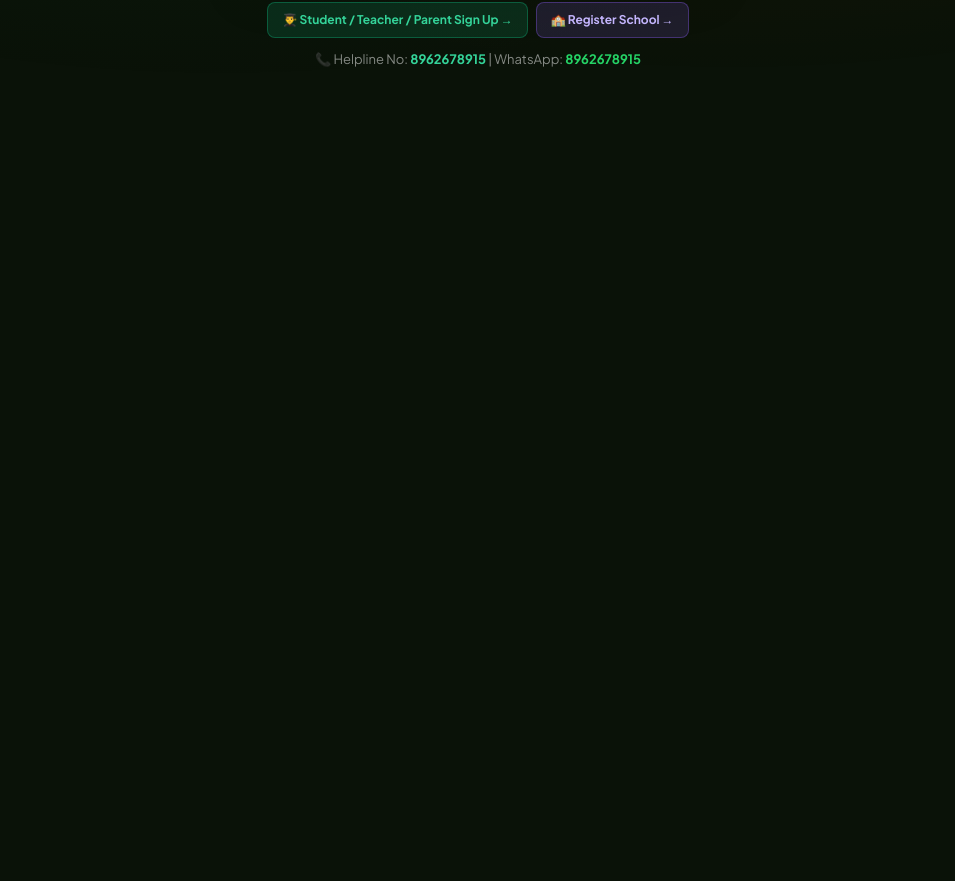
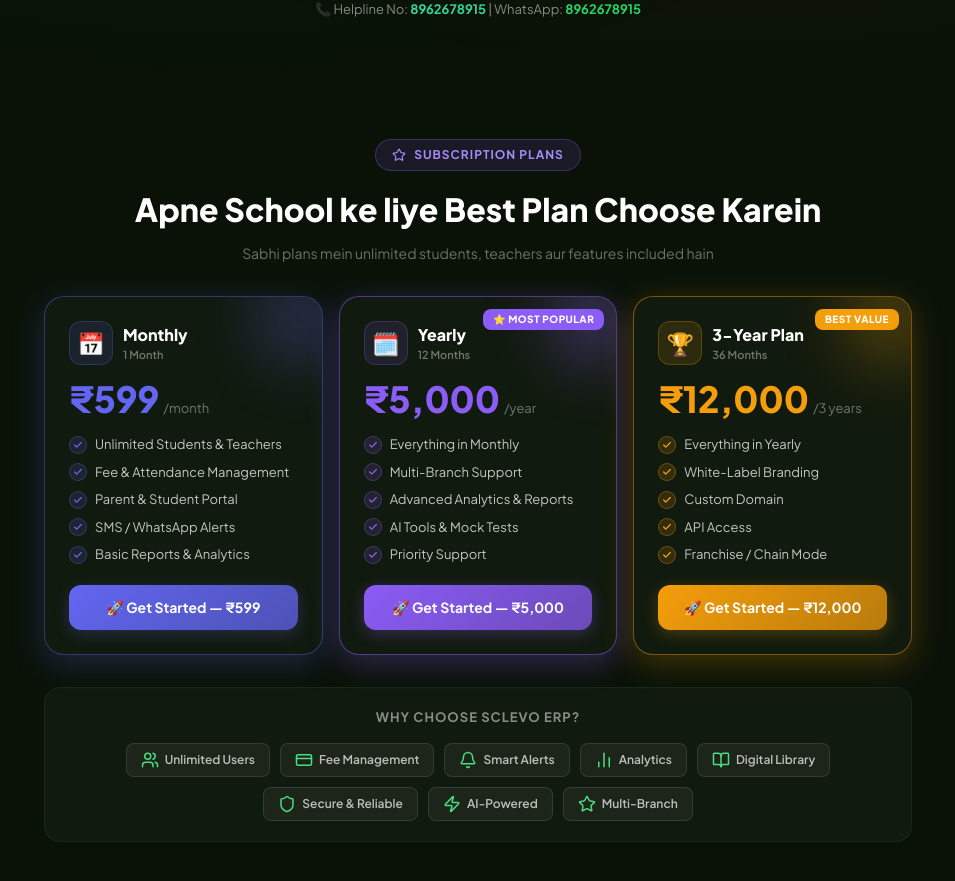
Before and after one commit to haarekasahara1923-wq/scalevoschoolerp, a Next.js app: page /login in a window 1280 px wide. Shown: the part 661-1542 px from the top of the page, without its empty margins (162-1117 px from the left). Before the commit the page ends 800 px from the top, so only its background shows below. Built offline with nearby package versions, Linux system fonts and the light colour scheme; no server answers.

Commit message:
Feat: Subscription plans section on login page + ?plan= auto-select on signup

```diff
--- a/src/app/login/page.tsx
+++ b/src/app/login/page.tsx
@@ -3,7 +3,206 @@ import { useState, useEffect } from 'react'
 import Link from 'next/link'
 import { useRouter } from 'next/navigation'
 import { AuthProvider, useAuth } from '@/contexts/AuthContext'
-import { Eye, EyeOff, ChevronDown } from 'lucide-react'
+import { Eye, EyeOff, ChevronDown, Check, Star, Zap, Shield, Users, BookOpen, BarChart2, Bell, CreditCard } from 'lucide-react'
+
+// ─── Subscription Plans shown below login form ───────────────────────────────
+const LOGIN_PLANS = [
+  {
+    key: 'MONTHLY',
+    label: 'Monthly',
+    emoji: '📅',
+    price: '₹599',
+    period: '/month',
+    duration: '1 Month',
+    color: '#6366f1',
+    glow: 'rgba(99,102,241,0.25)',
+    border: 'rgba(99,102,241,0.4)',
+    features: [
+      'Unlimited Students & Teachers',
+      'Fee & Attendance Management',
+      'Parent & Student Portal',
+      'SMS / WhatsApp Alerts',
+      'Basic Reports & Analytics',
+    ],
+  },
+  {
+    key: 'YEARLY',
+    label: 'Yearly',
+    emoji: '🗓️',
+    price: '₹5,000',
+    period: '/year',
+    duration: '12 Months',
+    color: '#8b5cf6',
+    glow: 'rgba(139,92,246,0.3)',
+    border: 'rgba(139,92,246,0.5)',
+    popular: true,
+    features: [
+      'Everything in Monthly',
+      'Multi-Branch Support',
+      'Advanced Analytics & Reports',
+      'AI Tools & Mock Tests',
+      'Priority Support',
+    ],
+  },
+  {
+    key: 'THREE_YEARLY',
+    label: '3-Year Plan',
+    emoji: '🏆',
+    price: '₹12,000',
+    period: '/3 years',
+    duration: '36 Months',
+    color: '#f59e0b',
+    glow: 'rgba(245,158,11,0.25)',
+    border: 'rgba(245,158,11,0.45)',
+    badge: 'Best Value',
+    features: [
+      'Everything in Yearly',
+      'White-Label Branding',
+      'Custom Domain',
+      'API Access',
+      'Franchise / Chain Mode',
+    ],
+  },
+]
+
+// ─── Feature icon list for the "Why Sclevo?" strip ───────────────────────────
+const WHY_FEATURES = [
+  { icon: <Users size={18} />, label: 'Unlimited Users' },
+  { icon: <CreditCard size={18} />, label: 'Fee Management' },
+  { icon: <Bell size={18} />, label: 'Smart Alerts' },
+  { icon: <BarChart2 size={18} />, label: 'Analytics' },
+  { icon: <BookOpen size={18} />, label: 'Digital Library' },
+  { icon: <Shield size={18} />, label: 'Secure & Reliable' },
+  { icon: <Zap size={18} />, label: 'AI-Powered' },
+  { icon: <Star size={18} />, label: 'Multi-Branch' },
+]
+
+function PricingSection() {
+  const router = useRouter()
+
+  const handlePlanClick = (planKey: string) => {
+    router.push(`/school-signup?plan=${planKey}`)
+  }
+
+  return (
+    <div style={{ width: '100%', maxWidth: '900px', margin: '0 auto', padding: '0 16px 60px' }}>
+      {/* Section heading */}
+      <div style={{ textAlign: 'center', marginBottom: '32px' }}>
+        <div style={{ display: 'inline-flex', alignItems: 'center', gap: '8px', background: 'rgba(139,92,246,0.12)', border: '1px solid rgba(139,92,246,0.3)', borderRadius: '20px', padding: '6px 16px', marginBottom: '14px' }}>
+          <Star size={14} color="#a78bfa" />
+          <span style={{ fontSize: '12px', fontWeight: '700', color: '#a78bfa', letterSpacing: '1px', textTransform: 'uppercase' }}>Subscription Plans</span>
+        </div>
+        <h2 style={{ fontSize: 'clamp(22px,5vw,32px)', fontWeight: '900', color: 'white', margin: '0 0 10px' }}>
+          Apne School ke liye Best Plan Choose Karein
+        </h2>
+        <p style={{ fontSize: '14px', color: 'rgba(255,255,255,0.4)', margin: 0 }}>
+          Sabhi plans mein unlimited students, teachers aur features included hain
+        </p>
+      </div>
+
+      {/* Plan cards */}
+      <div style={{ display: 'grid', gridTemplateColumns: 'repeat(auto-fit, minmax(260px, 1fr))', gap: '16px', marginBottom: '32px' }}>
+        {LOGIN_PLANS.map(plan => (
+          <div
+            key={plan.key}
+            onClick={() => handlePlanClick(plan.key)}
+            style={{
+              background: '#111a0e',
+              border: `1px solid ${plan.border}`,
+              borderRadius: '20px',
+              padding: '24px',
+              cursor: 'pointer',
+              position: 'relative',
+              overflow: 'hidden',
+              transition: 'transform 0.2s, box-shadow 0.2s',
+              boxShadow: `0 8px 32px ${plan.glow}`,
+            }}
+            onMouseEnter={e => {
+              (e.currentTarget as HTMLDivElement).style.transform = 'translateY(-4px)'
+              ;(e.currentTarget as HTMLDivElement).style.boxShadow = `0 16px 48px ${plan.glow}`
+            }}
+            onMouseLeave={e => {
+              (e.currentTarget as HTMLDivElement).style.transform = 'translateY(0)'
+              ;(e.currentTarget as HTMLDivElement).style.boxShadow = `0 8px 32px ${plan.glow}`
+            }}
+          >
+            {/* Glow blob */}
+            <div style={{ position: 'absolute', top: '-30px', right: '-30px', width: '100px', height: '100px', background: plan.glow, borderRadius: '50%', filter: 'blur(30px)', pointerEvents: 'none' }} />
+
+            {/* Popular / Best Value badge */}
+            {(plan.popular || plan.badge) && (
+              <div style={{ position: 'absolute', top: '12px', right: '12px', background: plan.color, borderRadius: '8px', padding: '3px 10px', fontSize: '10px', fontWeight: '800', color: 'white', letterSpacing: '0.5px', textTransform: 'uppercase' }}>
+                {plan.popular ? '⭐ Most Popular' : plan.badge}
+              </div>
+            )}
+
+            {/* Header */}
+            <div style={{ display: 'flex', alignItems: 'center', gap: '10px', marginBottom: '16px' }}>
+              <div style={{ width: '44px', height: '44px', background: `${plan.color}20`, border: `1px solid ${plan.color}40`, borderRadius: '12px', display: 'flex', alignItems: 'center', justifyContent: 'center', fontSize: '22px' }}>
+                {plan.emoji}
+              </div>
+              <div>
+                <div style={{ fontSize: '16px', fontWeight: '800', color: 'white' }}>{plan.label}</div>
+                <div style={{ fontSize: '11px', color: 'rgba(255,255,255,0.4)', fontWeight: '600' }}>{plan.duration}</div>
+              </div>
+            </div>
+
+            {/* Price */}
+            <div style={{ marginBottom: '16px' }}>
+              <span style={{ fontSize: '36px', fontWeight: '900', color: plan.color, lineHeight: 1 }}>{plan.price}</span>
+              <span style={{ fontSize: '13px', color: 'rgba(255,255,255,0.4)', marginLeft: '4px' }}>{plan.period}</span>
+            </div>
+
+            {/* Features */}
+            <ul style={{ listStyle: 'none', padding: 0, margin: '0 0 20px', display: 'flex', flexDirection: 'column', gap: '8px' }}>
+              {plan.features.map(f => (
+                <li key={f} style={{ display: 'flex', alignItems: 'center', gap: '8px', fontSize: '13px', color: 'rgba(255,255,255,0.75)' }}>
+                  <div style={{ width: '18px', height: '18px', borderRadius: '50%', background: `${plan.color}25`, border: `1px solid ${plan.color}50`, display: 'flex', alignItems: 'center', justifyContent: 'center', flexShrink: 0 }}>
+                    <Check size={10} color={plan.color} strokeWidth={3} />
+                  </div>
+                  {f}
+                </li>
+              ))}
+            </ul>
+
+            {/* CTA */}
+            <button
+              style={{
+                width: '100%',
+                padding: '12px',
+                background: `linear-gradient(135deg, ${plan.color}, ${plan.color}bb)`,
+                color: 'white',
+                border: 'none',
+                borderRadius: '12px',
+                fontSize: '14px',
+                fontWeight: '700',
+                cursor: 'pointer',
+                boxShadow: `0 4px 16px ${plan.glow}`,
+              }}
+            >
+              🚀 Get Started — {plan.price}
+            </button>
+          </div>
+        ))}
+      </div>
+
+      {/* Why Sclevo strip */}
+      <div style={{ background: '#111a0e', border: '1px solid rgba(26,92,56,0.25)', borderRadius: '16px', padding: '20px 24px' }}>
+        <div style={{ textAlign: 'center', marginBottom: '16px', fontSize: '13px', fontWeight: '700', color: 'rgba(255,255,255,0.5)', textTransform: 'uppercase', letterSpacing: '1px' }}>
+          Why Choose Sclevo ERP?
+        </div>
+        <div style={{ display: 'flex', flexWrap: 'wrap', gap: '10px', justifyContent: 'center' }}>
+          {WHY_FEATURES.map(wf => (
+            <div key={wf.label} style={{ display: 'flex', alignItems: 'center', gap: '6px', background: 'rgba(255,255,255,0.05)', border: '1px solid rgba(255,255,255,0.1)', borderRadius: '8px', padding: '7px 14px', fontSize: '12px', fontWeight: '600', color: 'rgba(255,255,255,0.7)' }}>
+              <span style={{ color: '#4ade80' }}>{wf.icon}</span>
+              {wf.label}
+            </div>
+          ))}
+        </div>
+      </div>
+    </div>
+  )
+}
 
 const SCHOOL_TENANT_ID = process.env.NEXT_PUBLIC_SCHOOL_TENANT_ID || ''
 
@@ -71,7 +270,7 @@ function LoginForm() {
   const isAdminSubRole = !!selectedAdminSub
 
   return (
-    <div style={{ minHeight: '100vh', background: '#0a1208', display: 'flex', alignItems: 'center', justifyContent: 'center', padding: '20px' }}>
+    <div style={{ minHeight: '100vh', background: '#0a1208', display: 'flex', flexDirection: 'column', alignItems: 'center', padding: '20px 20px 0' }}>
       <div style={{ position: 'fixed', inset: 0, background: 'radial-gradient(ellipse at 30% 50%, rgba(26,92,56,0.12) 0%, transparent 60%)', pointerEvents: 'none' }} />
       <div style={{ position: 'fixed', inset: 0, background: 'radial-gradient(ellipse at 70% 50%, rgba(249,115,22,0.06) 0%, transparent 60%)', pointerEvents: 'none' }} />
 
@@ -225,6 +424,7 @@ export default function LoginPage() {
   return (
     <AuthProvider>
       <LoginForm />
+      <PricingSection />
     </AuthProvider>
   )
 }
--- a/src/app/school-signup/page.tsx
+++ b/src/app/school-signup/page.tsx
@@ -1,6 +1,6 @@
 'use client'
-import { useState } from 'react'
-import { useRouter } from 'next/navigation'
+import { useState, useEffect } from 'react'
+import { useRouter, useSearchParams } from 'next/navigation'
 import Link from 'next/link'
 import { Eye, EyeOff, Check } from 'lucide-react'
 
@@ -47,6 +47,7 @@ const PLANS = [
 
 export default function SchoolSignupPage() {
   const router = useRouter()
+  const searchParams = useSearchParams()
   const [step, setStep] = useState<1 | 2 | 3>(1) // 1=School Info, 2=Admin Credentials, 3=Plan Selection
   const [loading, setLoading] = useState(false)
   const [error, setError] = useState('')
@@ -54,6 +55,17 @@ export default function SchoolSignupPage() {
   const [showConfirm, setShowConfirm] = useState(false)
   const [selectedPlan, setSelectedPlan] = useState<string | null>(null)
   const [paymentLoading, setPaymentLoading] = useState(false)
+
+  // Auto-select plan from ?plan= query param (coming from login page)
+  useEffect(() => {
+    const planParam = searchParams.get('plan')
+    if (planParam) {
+      const validKeys = PLANS.map(p => p.key)
+      if (validKeys.includes(planParam)) {
+        setSelectedPlan(planParam)
+      }
+    }
+  }, [searchParams])
 
   const [form, setForm] = useState({
     schoolName: '',
```
